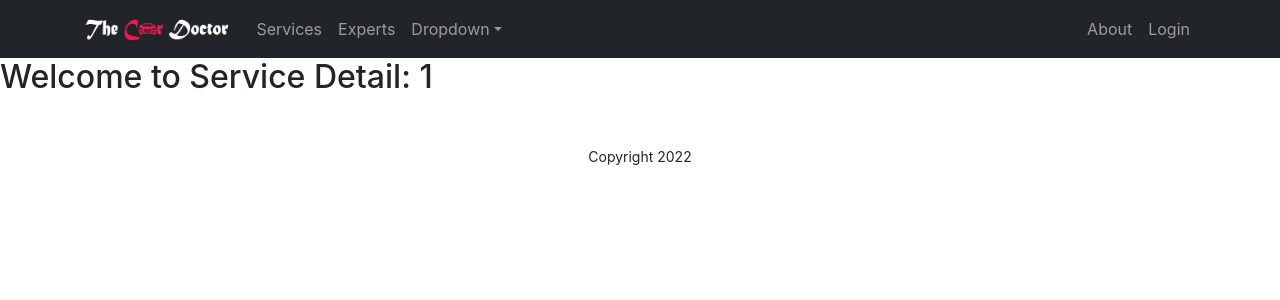
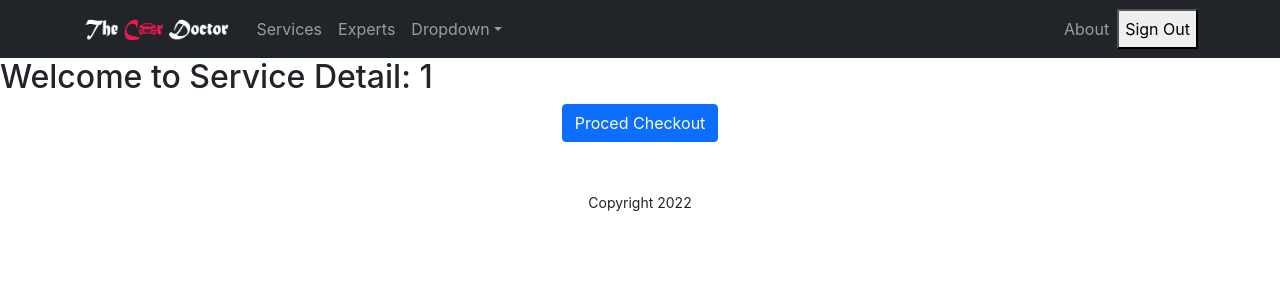
Before and after one commit to hira480/modern-car-services, a React (Create React App) app: page /service/1 in a window 1280 px wide. Shown: the top 300 px of the page. Built offline with nearby package versions, Linux system fonts and the light colour scheme; no server answers; sample sign-in values are in the browser's storage.

Commit message:
auth redirect and sign out

```diff
--- a/src/App.js
+++ b/src/App.js
@@ -1,9 +1,11 @@
 import { Route, Routes } from 'react-router-dom';
 import './App.css';
 import About from './Pages/About/About';
+import Checkout from './Pages/Checkout/Checkout/Checkout';
 import Home from './Pages/Home/Home/Home';
 import Login from './Pages/Login/Login/Login';
 import Register from './Pages/Login/Register/Register';
+import RequireAuth from './Pages/Login/RequireAuth/RequireAuth';
 import ServiceDetail from './Pages/ServiceDetail/ServiceDetail';
 import Footer from './Shared/Footer/Footer';
 import Header from './Shared/Header/Header';
@@ -20,6 +22,11 @@ function App() {
         <Route path='/about' element={<About></About>}></Route>
         <Route path='/login' element={<Login></Login>}></Route>
         <Route path='/register' element={<Register></Register>}></Route>
+        <Route path='/checkout' element={
+          <RequireAuth>
+            <Checkout></Checkout>
+          </RequireAuth>
+        }></Route>
         <Route path='*' element={<NotFound></NotFound>}></Route>
       </Routes>
       <Footer></Footer>
--- /dev/null
+++ b/src/Pages/Checkout/Checkout/Checkout.js
@@ -0,0 +1,11 @@
+import React from 'react';
+
+const Checkout = () => {
+    return (
+        <div>
+            <h2>Please checkout your booking</h2>
+        </div>
+    );
+};
+
+export default Checkout;
--- a/src/Pages/Login/Login/Login.js
+++ b/src/Pages/Login/Login/Login.js
@@ -1,7 +1,7 @@
 import React, { useRef } from 'react';
 import './Login.css';
 import { Button, Form } from 'react-bootstrap';
-import { Link, useNavigate } from 'react-router-dom';
+import { Link, useLocation, useNavigate } from 'react-router-dom';
 import { useSignInWithEmailAndPassword } from 'react-firebase-hooks/auth';
 import auth from '../../../firebase.init';
 
@@ -9,7 +9,9 @@ const Login = () => {
     const emailRef = useRef('');
     const passwordRef = useRef('');
     const navigate = useNavigate();
+    const location = useLocation()
 
+    let from = location.state?.from?.pathname || "/";
     const [
         signInWithEmailAndPassword,
         user,
@@ -18,7 +20,7 @@ const Login = () => {
     ] = useSignInWithEmailAndPassword(auth);
 
     if (user) {
-        navigate('/home');
+        navigate(from, { replace: true });
     }
     const handelSubmit = event => {
         event.preventDefault();
--- a/src/Pages/ServiceDetail/ServiceDetail.js
+++ b/src/Pages/ServiceDetail/ServiceDetail.js
@@ -1,11 +1,16 @@
 import React from 'react';
-import { useParams } from 'react-router-dom';
+import { Link, useParams } from 'react-router-dom';
 
 const ServiceDetail = () => {
     const { serviceId } = useParams();
     return (
         <div>
             <h2>Welcome to Service Detail: {serviceId}</h2>
+            <div className='text-center'>
+                <Link to='/checkout'>
+                    <button className='btn btn-primary'>Proced Checkout</button>
+                </Link>
+            </div>
         </div>
     );
 };
--- a/src/Shared/Header/Header.js
+++ b/src/Shared/Header/Header.js
@@ -1,9 +1,18 @@
+import { signOut } from 'firebase/auth';
 import React from 'react';
 import { Container, Nav, Navbar, NavDropdown } from 'react-bootstrap';
+import { useAuthState } from 'react-firebase-hooks/auth';
 import { Link } from 'react-router-dom';
+import auth from '../../firebase.init';
 import logo from '../../images/logo.png';
 
 const Header = () => {
+    const [user] = useAuthState(auth);
+
+    const handelSignOut = () => {
+        signOut(auth)
+    }
+
     return (
         <>
             <Navbar collapseOnSelect expand="lg" sticky='top' bg="dark" variant="dark">
@@ -26,9 +35,13 @@ const Header = () => {
                         </Nav>
                         <Nav>
                             <Nav.Link as={Link} to="about">About</Nav.Link>
-                            <Nav.Link as={Link} to="login">
-                                Login
-                            </Nav.Link>
+                            {
+                                user ?
+                                    <button onClick={handelSignOut}>Sign Out</button>
+                                    :
+                                    <Nav.Link as={Link} to="login">
+                                        Login
+                                    </Nav.Link>}
                         </Nav>
                     </Navbar.Collapse>
                 </Container>
```
